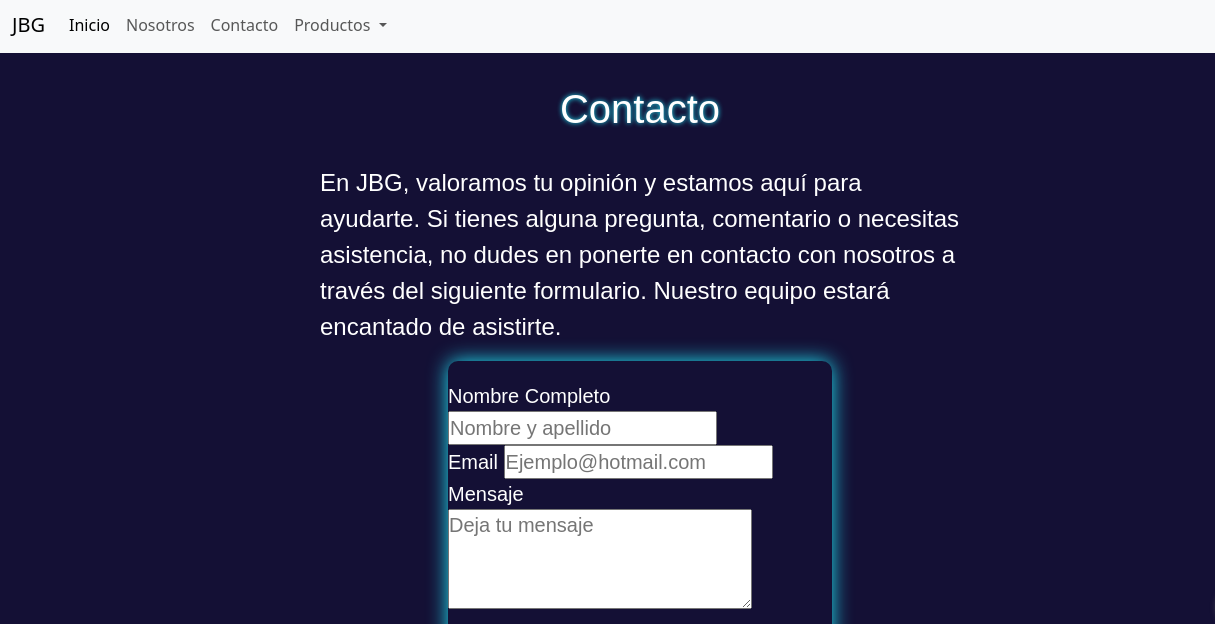
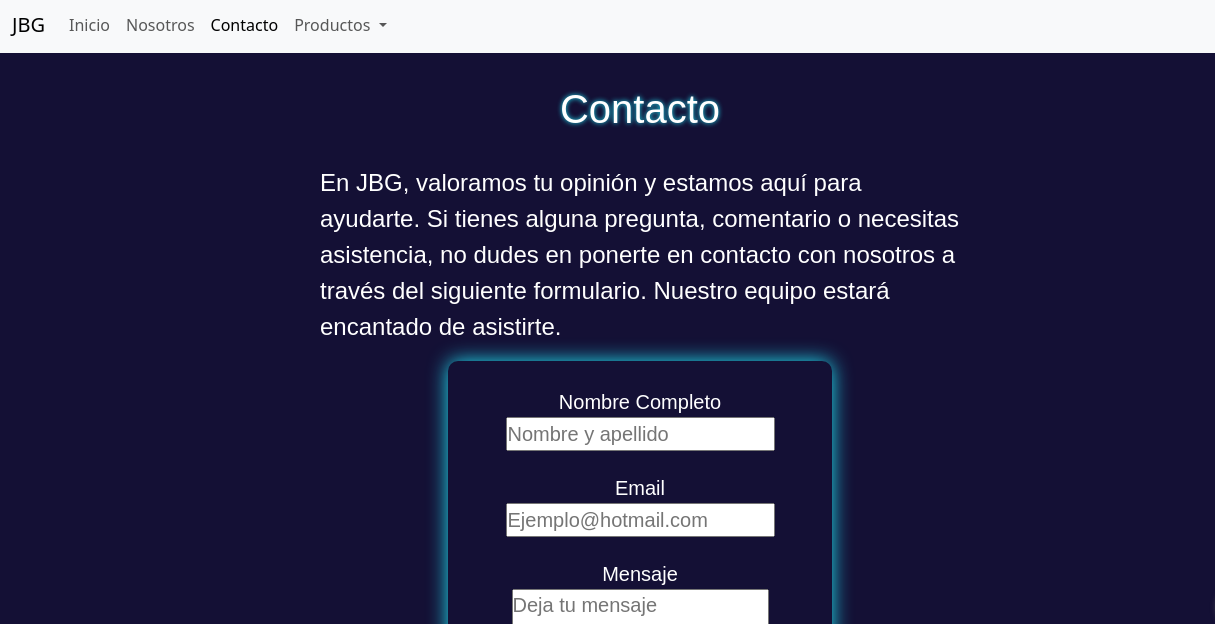
Before and after one commit to nico-98/JBG-Tecnologia, a website: page pages/contacto.html in a window 1280 px wide. Shown: the part 153-777 px from the top of the page, 0-1215 px from the left. Drawn offline with nearby package versions, Linux system fonts and the light colour scheme; a web font is replaced by a local one.

```diff
--- a/pages/contacto.html
+++ b/pages/contacto.html
@@ -34,13 +34,13 @@
       <div class="collapse navbar-collapse" id="navbarNavDropdown">
         <ul class="navbar-nav">
           <li class="nav-item">
-            <a class="nav-link active" aria-current="page" href="../index.html">Inicio</a>
+            <a class="nav-link" aria-current="page" href="../index.html">Inicio</a>
           </li>
           <li class="nav-item">
             <a class="nav-link" href="../pages/nosotros.html">Nosotros</a>
           </li>
           <li class="nav-item">
-            <a class="nav-link" href="#">Contacto</a>
+            <a class="nav-link active" href="#">Contacto</a>
           </li>
           <li class="nav-item dropdown">
             <a class="nav-link dropdown-toggle" href="#" role="button" data-bs-toggle="dropdown" aria-expanded="false">
@@ -70,17 +70,17 @@
         estará encantado de asistirte.</p>
 
       <form>
-        <div class="form-imput">
+        <div class="form-input">
           <label>Nombre Completo
             <input type="nombre" placeholder="Nombre y apellido">
           </label>
         </div>
-        <div class="form-imput">
+        <div class="form-input">
           <label>Email
             <input type="email" placeholder="Ejemplo@hotmail.com">
           </label>
         </div>
-        <div class="form-imput">
+        <div class="form-input">
           <label>Mensaje
             <textarea placeholder="Deja tu mensaje"></textarea>
           </label>
--- a/scss/_form.scss
+++ b/scss/_form.scss
@@ -7,9 +7,24 @@
     margin: auto;
     border-radius: 10px;
     box-shadow: 0px 0px 20px #20e5f6;
+    display: flex;
+    flex-direction: column;
+    justify-content: center;
+    align-items: center;
 
     .form-input {
     padding: 6px 20px;
+    display: flex;
+    flex-direction: column;
+    justify-content: center;
+    align-items: center;
+    }
+    label{
+        display: flex;
+        flex-direction: column;
+        justify-content: center;
+        align-items: center;
+        margin-bottom: 10px
     }
 
     .button-container {
```
Also changed, not shown: index.html (+7 -2 lines), pages/motorola.html (+2 -2 lines), pages/nosotros.html (+2 -2 lines), pages/samsung.html (+2 -2 lines), pages/xiaomi.html (+3 -3 lines), css/style.css, 1 other file.
